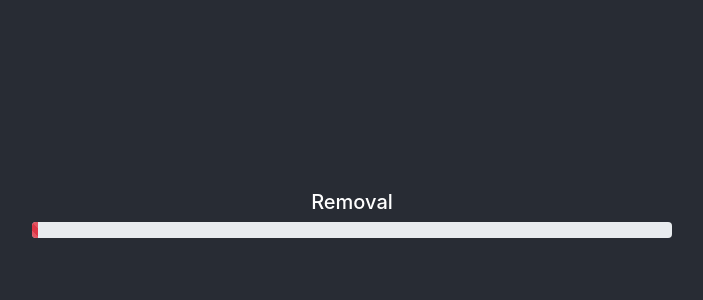
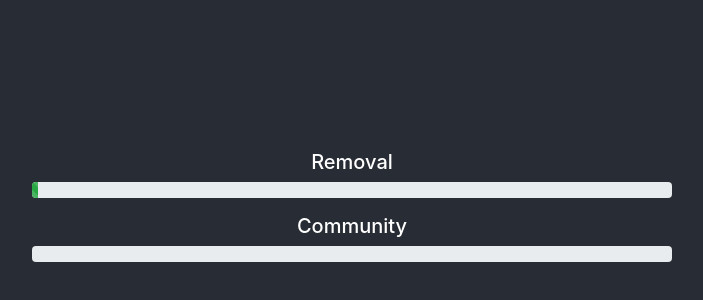
Before and after one commit to chris-bryant/the-countdown, a React (Create React App) app: page / in a window 1280 px wide. Shown: the part 186-486 px from the top of the page, without its empty margins (288-991 px from the left). Built offline with nearby package versions, Linux system fonts and the light colour scheme.

Commit message:
Added another progress bar.

```diff
--- a/src/App.js
+++ b/src/App.js
@@ -13,8 +13,14 @@ class App extends Component {
     return (
       <div className="App">
         <div>
-          <h5>Removal</h5>
-          <Progress striped color="danger" value={percentDone} />
+          <p>
+            <h5>Removal</h5>
+            <Progress striped color="success" value={percentDone} />
+          </p>
+          <p>
+            <h5>Community</h5>
+            <Progress striped color="success" value={0} max={120} />
+          </p>
         </div>
       </div>
     );
```
